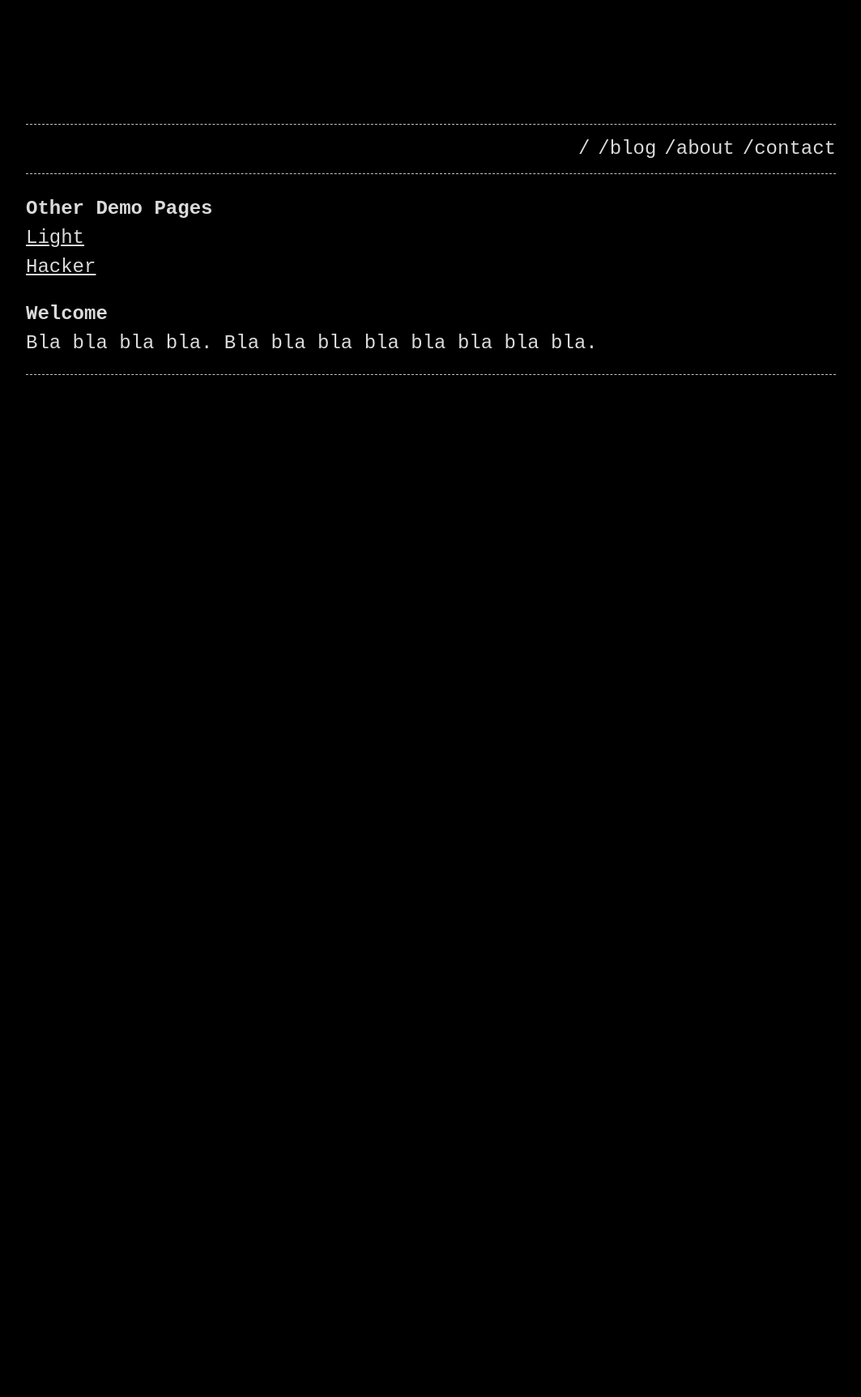
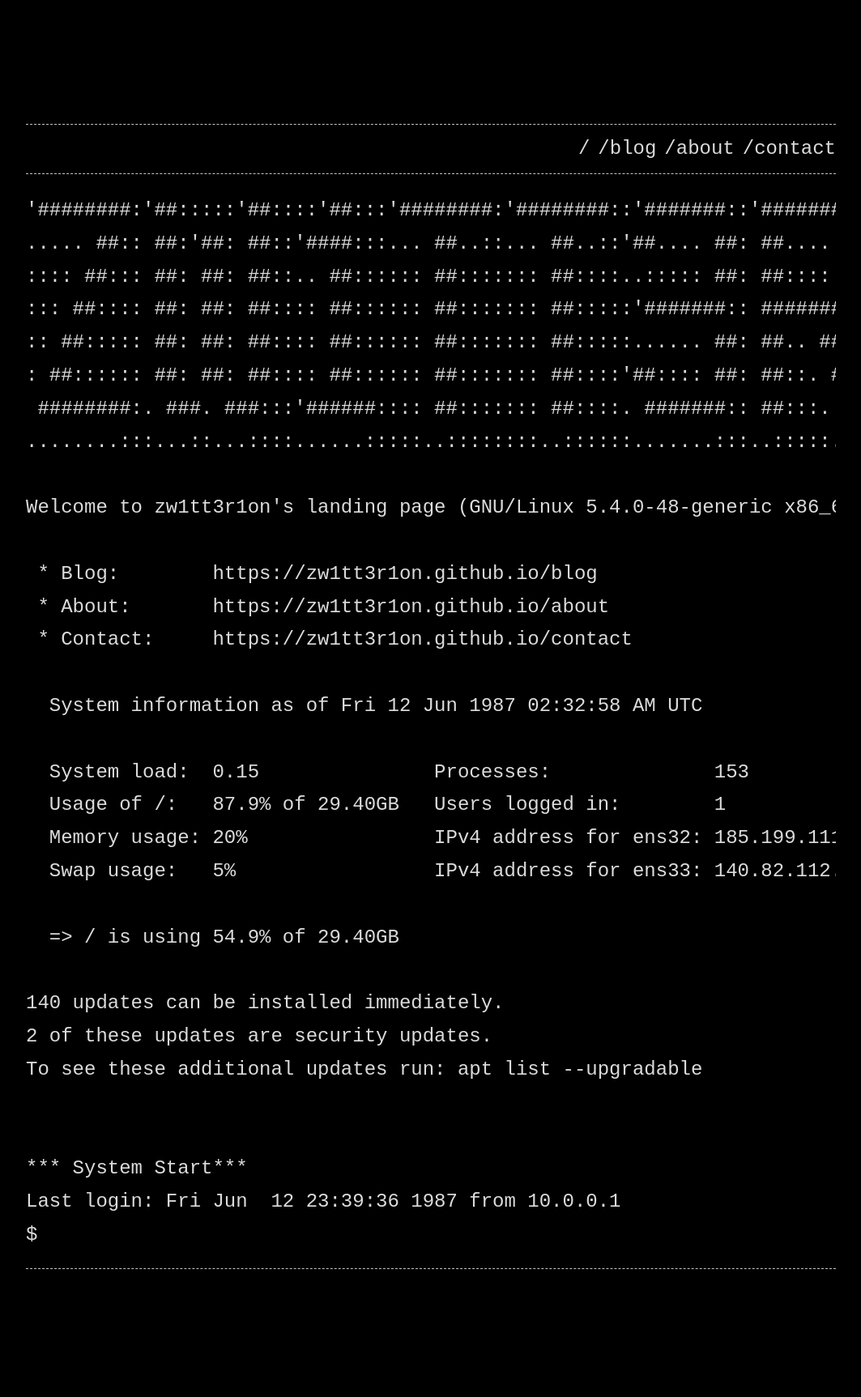
Before and after one commit to zw1tt3r1on/zw1tt3r1on.github.io, a Jekyll site: the page built from index.md, in a window 1280 px wide. Shown: the whole page at 81% size, without its empty margins (108-1171 px from the left). Built offline with Jekyll 4.4.1, drawn with Linux system fonts in a browser that asks for light colours; before the commit the page ends 900 px from its top, so only the background shows below that.

Commit message:
Update index.md

```diff
--- a/index.md
+++ b/index.md
@@ -4,11 +4,37 @@ layout: page
 permalink: /
 ---
 
-# Other Demo Pages
+<pre>
+'########:'##:::::'##::::'##:::'########:'########::'#######::'########:::::'##::::'#######::'##::: ##:
+..... ##:: ##:'##: ##::'####:::... ##..::... ##..::'##.... ##: ##.... ##::'####:::'##.... ##: ###:: ##:
+:::: ##::: ##: ##: ##::.. ##:::::: ##::::::: ##::::..::::: ##: ##:::: ##::.. ##::: ##:::: ##: ####: ##:
+::: ##:::: ##: ##: ##:::: ##:::::: ##::::::: ##:::::'#######:: ########::::: ##::: ##:::: ##: ## ## ##:
+:: ##::::: ##: ##: ##:::: ##:::::: ##::::::: ##:::::...... ##: ##.. ##:::::: ##::: ##:::: ##: ##. ####:
+: ##:::::: ##: ##: ##:::: ##:::::: ##::::::: ##::::'##:::: ##: ##::. ##::::: ##::: ##:::: ##: ##:. ###:
+ ########:. ###. ###:::'######:::: ##::::::: ##::::. #######:: ##:::. ##::'######:. #######:: ##::. ##:
+........:::...::...::::......:::::..::::::::..::::::.......:::..:::::..:::......:::.......:::..::::..::
 
-[Light](https://b2a3e8.github.io/jekyll-theme-console-demo-light/)
-[Hacker](https://b2a3e8.github.io/jekyll-theme-console-demo-hacker/)
+Welcome to zw1tt3r1on's landing page (GNU/Linux 5.4.0-48-generic x86_64)
 
-# Welcome
+ * Blog:	https://zw1tt3r1on.github.io/blog
+ * About:	https://zw1tt3r1on.github.io/about
+ * Contact:	https://zw1tt3r1on.github.io/contact
 
-Bla bla bla bla. Bla bla bla bla bla bla bla bla.
+  System information as of Fri 12 Jun 1987 02:32:58 AM UTC
+
+  System load:  0.15               Processes:              153
+  Usage of /:   87.9% of 29.40GB   Users logged in:        1
+  Memory usage: 20%                IPv4 address for ens32: 185.199.111.153
+  Swap usage:   5%                 IPv4 address for ens33: 140.82.112.3
+
+  => / is using 54.9% of 29.40GB
+
+140 updates can be installed immediately.
+2 of these updates are security updates.
+To see these additional updates run: apt list --upgradable
+
+
+*** System Start***
+Last login: Fri Jun  12 23:39:36 1987 from 10.0.0.1
+$
+</pre>
```
